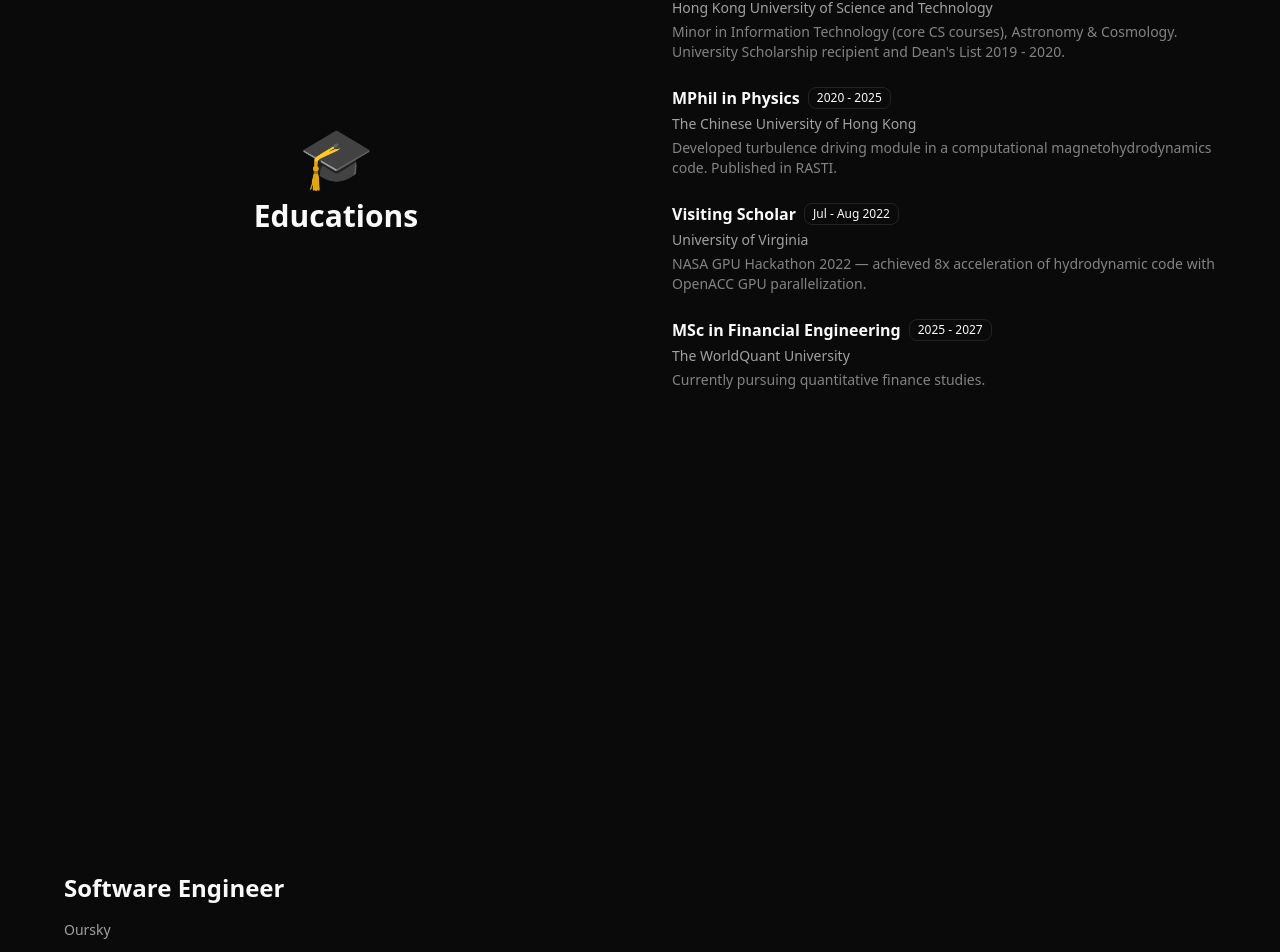
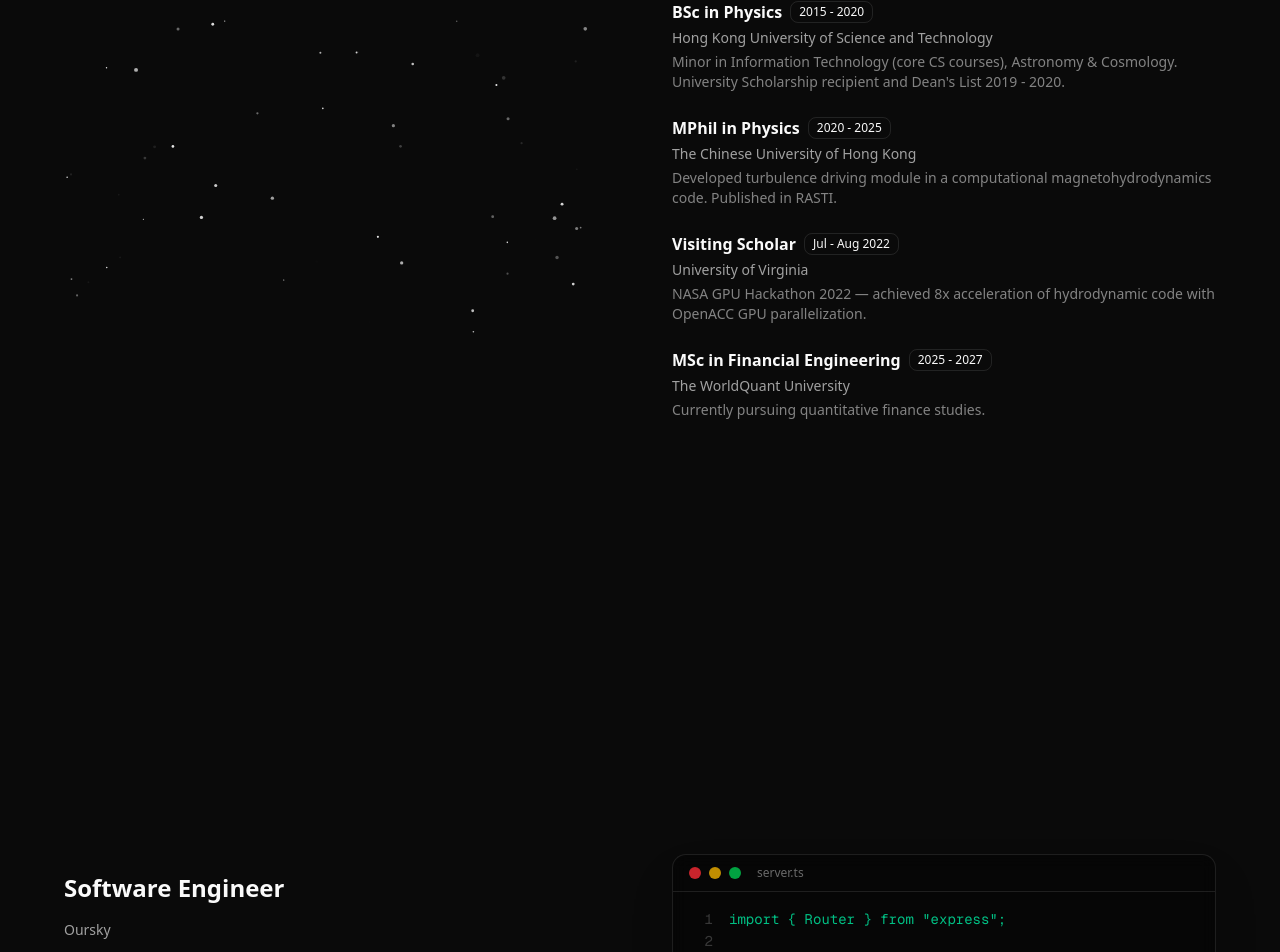
Before and after one commit to HinnyTsang/hinnytsang.github.io, a Next.js app: page /en in a window 1280 px wide. Shown: the part 1076-2028 px from the top of the page. Built offline with nearby package versions, Linux system fonts and the light colour scheme.

Commit message:
Apply visuals in pages

```diff
--- a/src/app/[locale]/_components/education-section.tsx
+++ b/src/app/[locale]/_components/education-section.tsx
@@ -1,7 +1,10 @@
+"use client";
+
 import { useTranslations } from "next-intl";
 import { Badge } from "@/components/ui/badge";
 import { educationItems } from "@/lib/data";
 import { SectionPanel } from "./section-panel";
+import { Starfield } from "./visuals/starfield";
 
 export function EducationSection() {
   // biome-ignore lint/suspicious/noExplicitAny: dynamic i18n keys
@@ -12,13 +15,13 @@ export function EducationSection() {
       id="education"
       direction="left"
       visual={
-        <div className="flex flex-col items-center justify-center gap-3">
-          <span className="text-6xl">🎓</span>
-          <h2 className="text-3xl font-bold">{t("section.education.title")}</h2>
+        <div className="flex w-full flex-col items-center gap-4">
+          <Starfield />
         </div>
       }
     >
       <div className="flex flex-col gap-6">
+        <h2 className="text-3xl font-bold">{t("section.education.title")}</h2>
         {educationItems.map(({ id }) => (
           <div key={id} className="flex flex-col gap-1">
             <div className="flex items-center gap-2">
--- a/src/app/[locale]/page.tsx
+++ b/src/app/[locale]/page.tsx
@@ -6,9 +6,19 @@ import { CareerSection } from "./_components/career-section";
 import { CtaSection } from "./_components/cta-section";
 import { EducationSection } from "./_components/education-section";
 import { IntroSection } from "./_components/intro-section";
+import { CodeEditor } from "./_components/visuals/code-editor";
+import { DataDashboard } from "./_components/visuals/data-dashboard";
+import { StockChart } from "./_components/visuals/stock-chart";
 
 type Props = {
   params: Promise<{ locale: Locale }>;
+};
+
+/** Map career IDs to their visual components */
+const careerVisuals: Record<string, React.ReactNode> = {
+  oursky: <CodeEditor />,
+  smartone: <DataDashboard />,
+  pollock: <StockChart />,
 };
 
 export default function Home({ params }: Props) {
@@ -20,7 +30,7 @@ export default function Home({ params }: Props) {
       <IntroSection />
       <EducationSection />
       {careerItems.map((item) => (
-        <CareerSection key={item.id} item={item} />
+        <CareerSection key={item.id} item={item} visual={careerVisuals[item.id]} />
       ))}
       <CtaSection />
     </>
```
